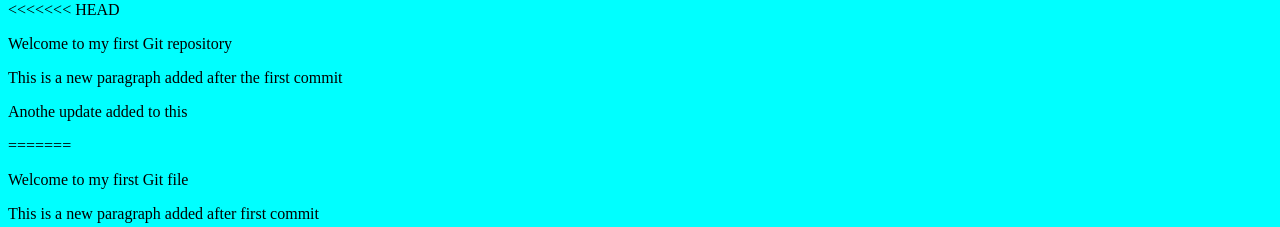
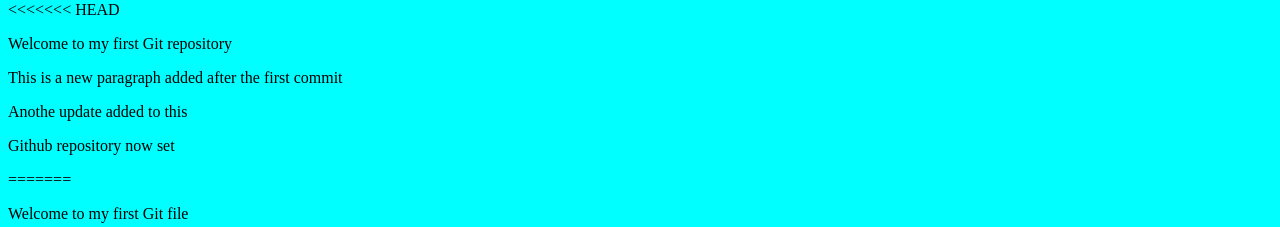
Before and after one commit to Rahman504/geegstack-lecture, a plain HTML site: page index.html in a window 1280 px wide. Shown: the part 79-306 px from the top of the page. Drawn offline with Linux system fonts and the light colour scheme.

Commit message:
New paragraph for github added

```diff
--- a/index.html
+++ b/index.html
@@ -12,6 +12,7 @@
     <p>Welcome to my first Git repository</p>
     <p>This is a new paragraph added after the first commit</p>
     <p>Anothe update added to this</p>
+  <p>Github repository now set</p>
 =======
     <p>Welcome to my first Git file</p>
     <p>This is a new paragraph added after first commit</p>
```
